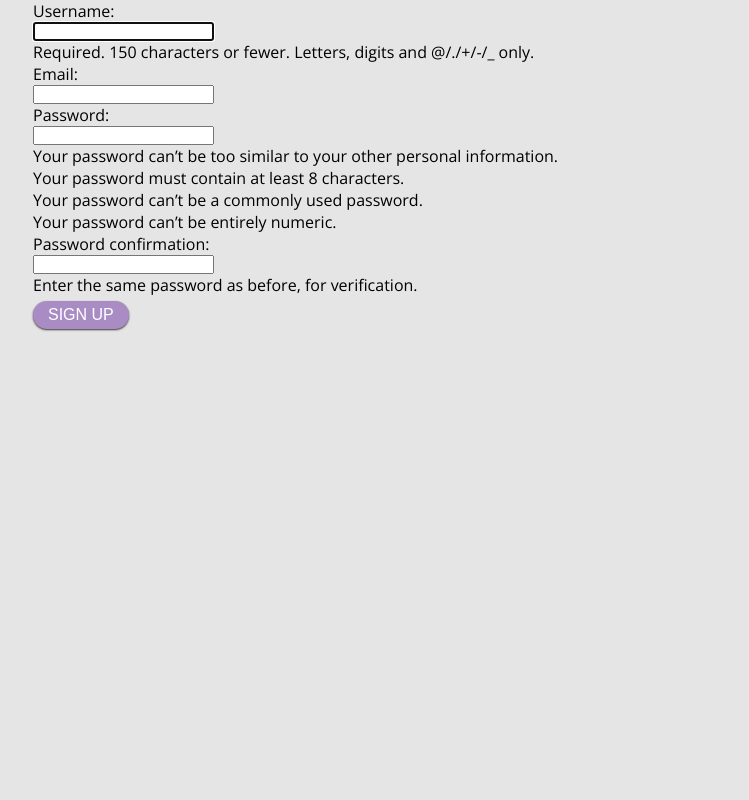
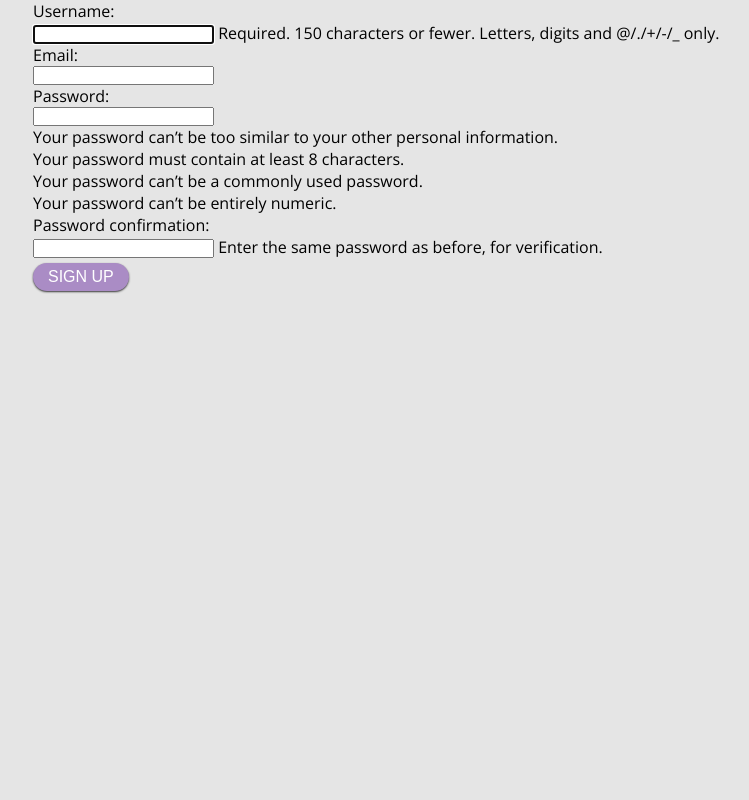
Before and after one commit to heltleo/dopejob, a Django app: page /register in a window 1280 px wide. Shown: the part 53-853 px from the top of the page, without its empty margins (31-780 px from the left). Run offline with Django 3.2, Linux system fonts and the light colour scheme.

Commit message:
Update registration_form.html

```diff
--- a/rental/templates/registration/registration_form.html
+++ b/rental/templates/registration/registration_form.html
@@ -13,7 +13,7 @@
                 {{ field.label_tag }}<br>
                 {{ field }}
                 {% if field.help_text %}
-                  <p class="help-text">{{ field.help_text }}</p>
+                 {{ field.help_text }}
                 {% endif %}
                 {% for error in field.errors %}
                   <p class="error">{{ error }}</p>
```
